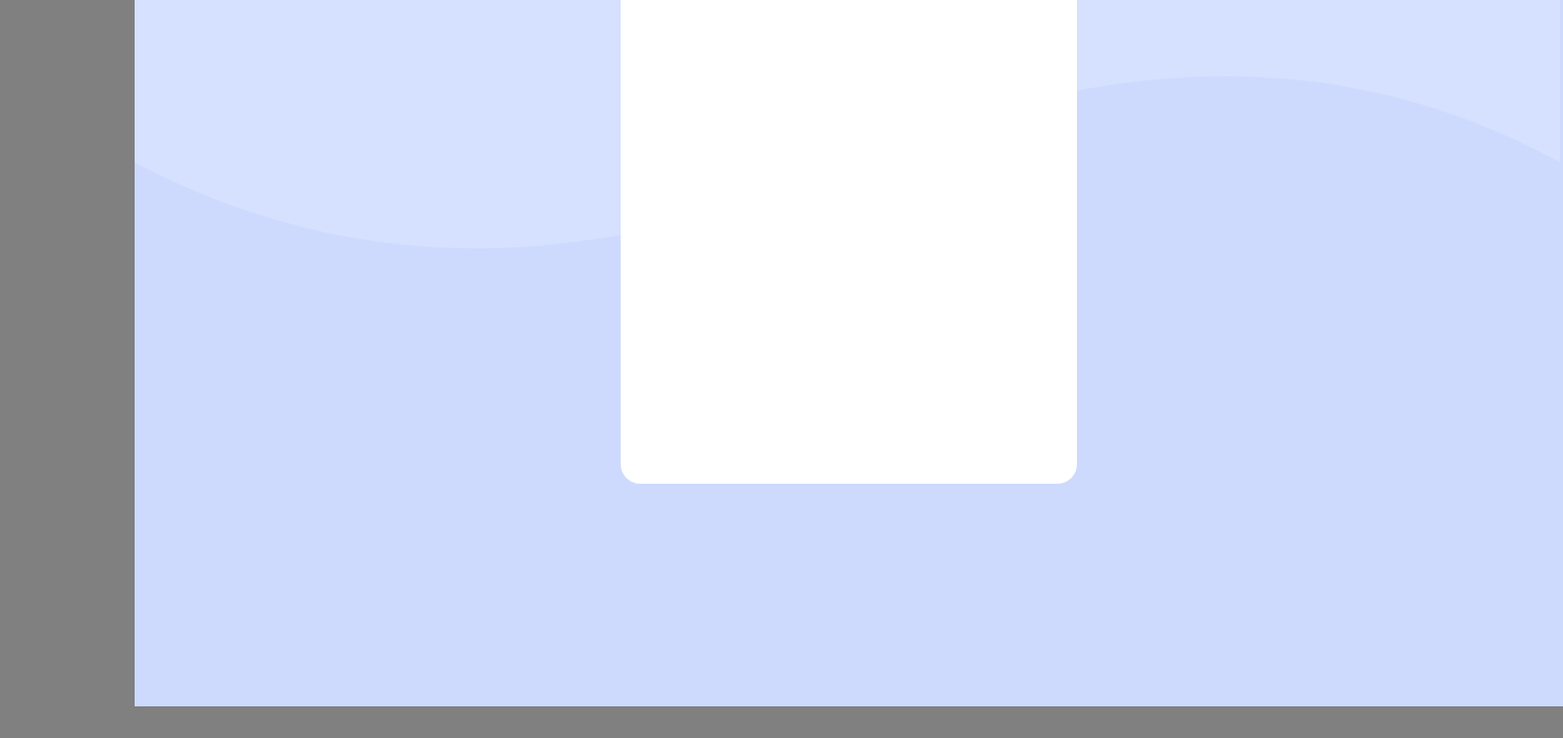
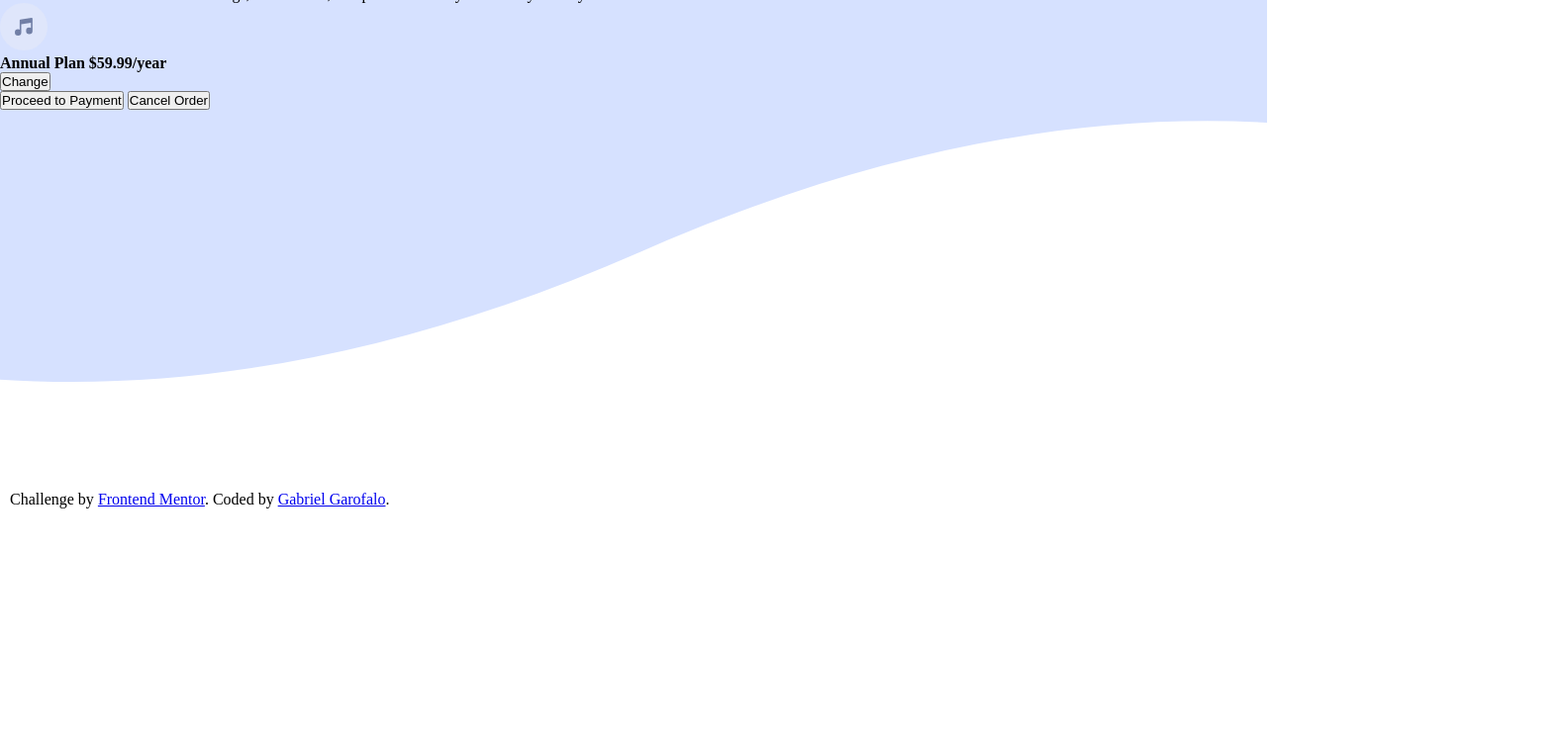
Before and after one commit to xweret/Order-Summary-Component, a plain HTML site: page order-summary-component-main/index.html in a window 1280 px wide. Shown: the part 276-1022 px from the top of the page at 99% size, 1579 px wide, since content can reach past the window. After the commit the page ends 800 px from the top, so only its background shows below. Drawn offline with Linux system fonts and the light colour scheme.

Commit message:
mentalboom

```diff
--- a/order-summary-component-main/index.html
+++ b/order-summary-component-main/index.html
@@ -1,44 +1,33 @@
-
 <!DOCTYPE html>
 <html lang="en">
 <head>
   <meta charset="UTF-8">
-  <meta name="viewport" content="width=device-width, initial-scale=1.0"> <!-- displays site properly based on user's device -->
-
-  <link rel="icon" type="image/png" sizes="32x32" href="./images/favicon-32x32.png">
-
-  <title>Frontend Mentor | Order summary card</title>
+  <meta http-equiv="X-UA-Compatible" content="IE=edge">
+  <meta name="viewport" content="width=device-width, initial-scale=1.0">
+  <title>Order Summary Card</title>
   <link rel="stylesheet" href="style.css">
-
-
 </head>
-<div class="attribution">
+<body>
+<div class="bgimage">
+ <main class="container">
+   <img src="images/illustration-hero.svg" alt="" srcset="">
+    <h1 class="card_tittle"> Order Summary</h1>
+    <p class="card_text"> You can now listen to millons of songs, audiobooks, and podcasts on any device anywhere you like!</p>
+    <article class="price flex">
+      <div class="pricecontent">
+        <img src="images/icon-music.svg" alt="" srcset="">
+        <h4>Annual Plan <span class="block">$59.99/year</span></h4>
+      </div>
+      <button class="change-btn">Change</button>
+    </article>
+    <div class="buttons">
+      <button class="primary-btn">Proceed to Payment</button>
+      <button class="secondary-btn">Cancel Order</button>
+    </div>
+  </main>
+  <div class="attribution">
   Challenge by <a href="https://www.frontendmentor.io?ref=challenge" target="_blank">Frontend Mentor</a>.
   Coded by <a href="https://github.com/xweret">Gabriel Garofalo</a>.
-</div>
-
-<body>
-
-
-
-  <div class="container">
-
-    <div class="card">
-      Order Summary
-
-      You can now listen to millions of songs, audiobooks, and podcasts on any
-      device anywhere you like!
-      Annual Plan
-      $59.99/year
-      Change
-      Proceed to Payment
-      Cancel Order
-
-
-
-    </div>
-
-  </div>
 
 </body>
 </html>
--- a/order-summary-component-main/style.css
+++ b/order-summary-component-main/style.css
@@ -1,38 +1,33 @@
-.attribution {
-  padding-left: 40%;
-  align-items: center;
-}
+@import url('https://fonts.googleapis.com/css2?family=Red+Hat+Display:wght@500;700;900&display=swap');
 
-body {
-  background-color: gray ;
-  text-align: center;
-}
+:root {
+  --pale-blue: hsl(225, 100%, 94%);
+  --bright-blue: hsl(245, 75%, 52%);
+  --very-pale-blue: hsl(225, 100%, 98%);
+  --desaturated-blue: hsl(224, 23%, 55%);
+  --dark-blue: hsl(223, 47%, 23%);
+  }
 
-.container {
-  background-image: url(images/pattern-background-desktop.svg);
-  background-color: #cddafe;
-  width: 1443px;
-  height: 900px;
-  background-repeat: no-repeat;
-  position: relative;
-  left: 8rem;
-  margin-top: 4rem;
-  margin-bottom: 2rem;
-  text-align: center;
-
+* {
+  box-sizing: border-box;
+  padding: 0;
+  margin: 0;
 
 }
 
-.card {
-  background-color: white;
-  position: relative;
-  width: 32%;
-  height: 70%;
-  margin: 4rem;
-  top: 5%;
-  align-self: center;
-  margin-left: auto;
-  margin-right: auto;
-  border-radius: 20px;
 
+.bgimage {
+     background-image: url(/images/pattern-background-mobile.svg);
+    background-repeat: no-repeat;
+    background-size: 100%;
+    position: absolute;
+    width: 100%;
+    height: 100%;
+    z-index: -1
 }
+
+.attribution {
+  position: absolute;
+  bottom: 10px;
+  left: 10px;
+}
```
